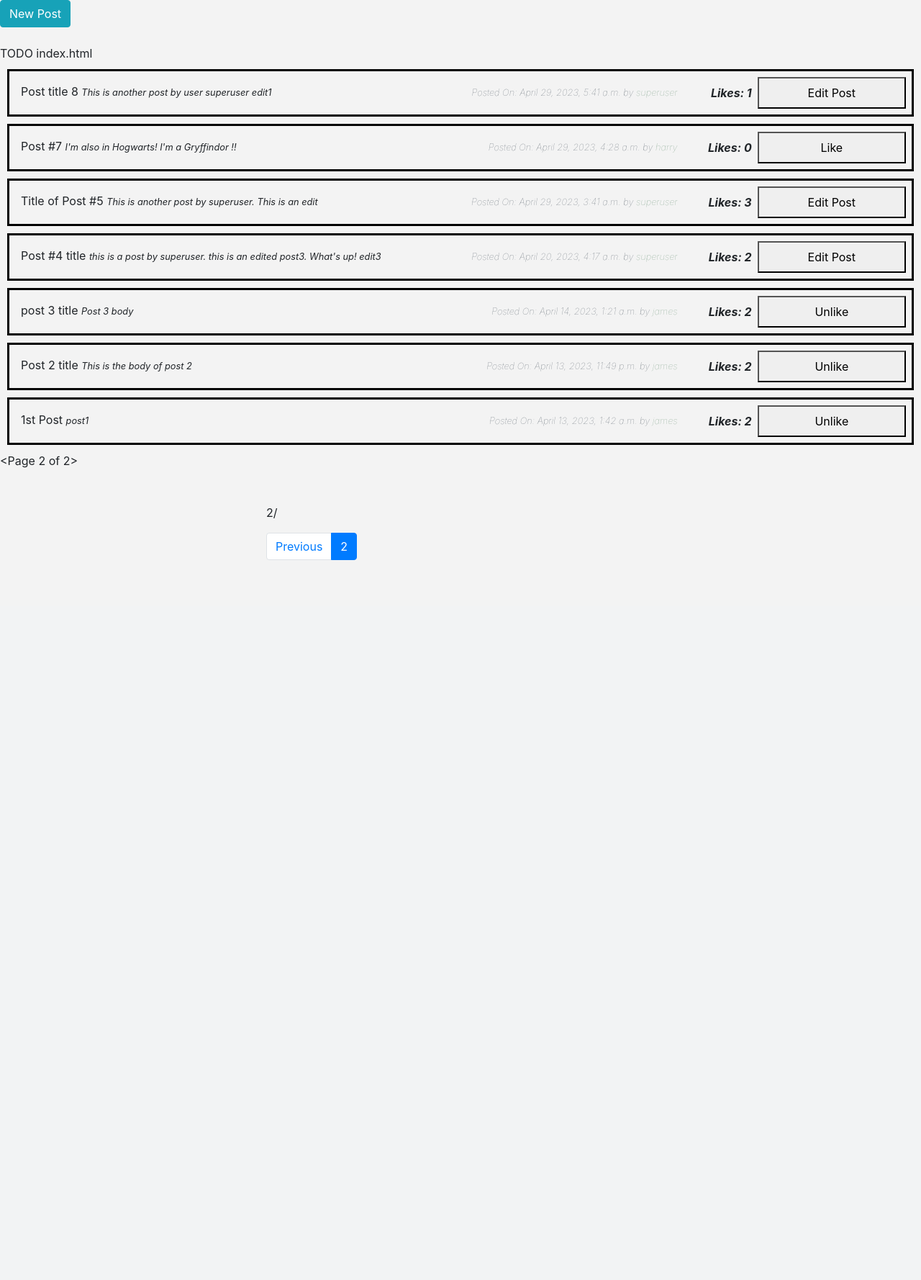
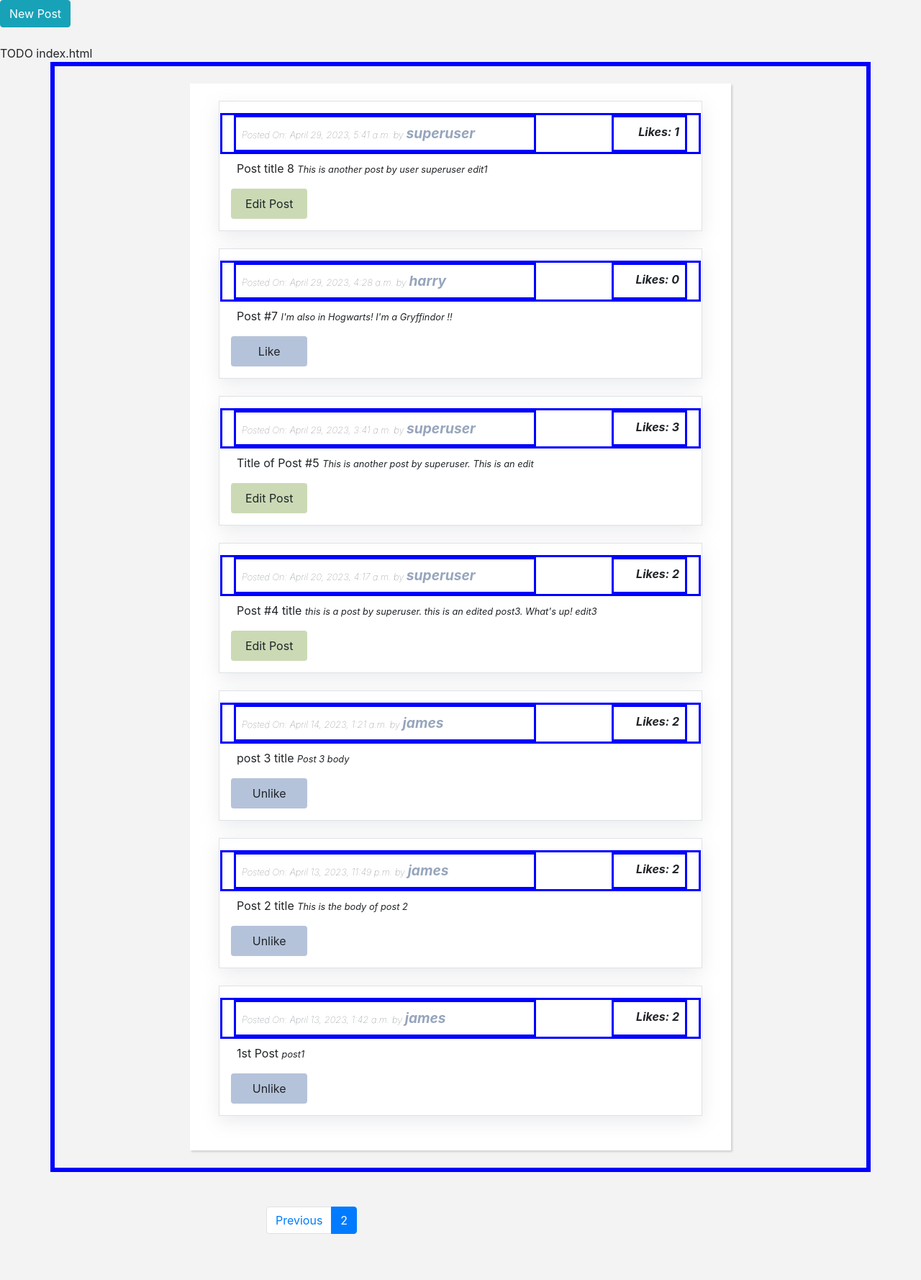
Before and after one commit to robot180/project4-network, a Django app: page /?page=2 in a window 1280 px wide. Shown: the part 56-1834 px from the top of the page at 72% size. Before the commit the page ends 834 px from the top, so only its background shows below. Run offline with Django 3.2, Linux system fonts and the light colour scheme; a user stored in the database is signed in; data comes from the database, SQL or seed files in the repository; both versions use the stored data as it was after the commit; tables that the repository leaves empty hold one stand-in row (values such as "Sample post"); some libraries are stand-ins or nearby versions.

Commit message:
styles.css update

```diff
--- a/network/static/network/posts.js
+++ b/network/static/network/posts.js
@@ -159,6 +159,7 @@ function editpost(content) {
   document.querySelector(`#post${content.editpostId}`).appendChild(editbox)
   const submit_button = document.createElement("button");
   submit_button.setAttribute("id", "submit_button");
+  submit_button.className = "btn green-button"
   submit_button.innerHTML = "Submit Edits";
   // submit_button.addEventListener("click", submit_edits())
   document.querySelector(`#post${content.editpostId}`).appendChild(submit_button);
@@ -209,7 +210,7 @@ async function submit_edits(content, editedpost, link) {
     //or recreate the "edit post" button using createElement
     const editbutton = document.createElement('button');
     editbutton.setAttribute("id", `post${result[0].pk}editpost`);
-    editbutton.classList = "col-2 col-sm-1 col-md-2 p-2 order-md-2 text-center align-self-center";
+    editbutton.classList = "btn green-button col-2 col-sm-1 col-md-2 p-2 order-md-2 text-center align-self-center";
     editbutton.innerHTML = "Edit Post";
     editbutton.dataset.editpostbody = updated_post.body;
     editbutton.dataset.editpostId = content.editpostId;
--- a/network/static/network/styles.css
+++ b/network/static/network/styles.css
@@ -32,11 +32,23 @@ html body {
     cursor: pointer;
 }
 
+.user-link {
+  color: #96a5bc;
+  font-weight: bold;
+  font-size: 1.2rem;
+}
+
+
+
 .blue-button {
     background-color: #b5c3da;
     transition: color .15s ease-in-out, background-color .15s ease-in-out,border-color .15s ease-in-out;
 }
 
+.green-button {
+    background-color: #cbdab5;
+    transition: color .15s ease-in-out, background-color .15s ease-in-out,border-color .15s ease-in-out;
+}
 .pagination-green-inactive {
     color: #85A68E;
 }
--- a/network/templates/network/index.html
+++ b/network/templates/network/index.html
@@ -15,6 +15,9 @@
 TODO index.html
 <br>
 
+<div class="container-lg debug">
+  <div class=" row justify-content-center debug">
+      <div class=" justify-content-center col-12 col-lg-8 m-4 p-4 bg-white box-shadow">
 
 {% if not allposts %}
   There are no posts.
@@ -24,27 +27,29 @@ TODO index.html
 
   {% for post in allposts %}
 
-  <div class = 'post_div row justify-contents-between pointer-link p-2' data-postinfo="{{ post }}" id="post{{post.id}}">
-    <div class="col-6 col-sm-5 col-md-3 p-2 order-md-2 small text-right text-muted font-italic font-weight-lighter align-self-center">
-        Posted On: {{ post.timestamp }} by <a href="{% url 'profileurl' username_profile=post.author %}">{{ post.author }}</a>
+        <div class = 'border box-shadow-posts p-3 mb-4 mx-0 mx-md-3' data-postinfo="{{ post }}" id="post{{post.id}}">
+          <div class="debug row px-3">
+            <div class="debug mr-auto col-sm-8  p-2 order-md-2 small text-left text-muted font-italic font-weight-lighter align-self-center">
+                Posted On: {{ post.timestamp }} by <a href="{% url 'profileurl' username_profile=post.author %}" class="user-link">{{ post.author }}</a>
             </div>
-    <div  class="col-2 col-sm-1 col-md-1 p-2 order-md-2 text-right font-italic align-self-center">
+            <div  class="debug col-3 col-sm-4 col-md-2 p-2 order-md-2 text-right font-italic">
               <strong id="post{{post.id}}-likes">Likes: {{ post.liked_by.count }}</strong>
             </div>
-    <div class="col px-2 pb-2 pt-md-2 order-md-1 text-truncate">
+          </div>
+          <div class="mb-2 col px-2 pb-2 pt-md-2 order-md-1 text-break">
             {{ post.title }}
             <small><em>{{ post.body }}</em></small>
           </div>
           {% if user.is_authenticated %}
             {% if user == post.author %}
-      <button id="post{{post.id}}editpost" class="col-2 col-sm-1 col-md-2 p-2 order-md-2 text-center align-self-center"
+            <button id="post{{post.id}}editpost" class="btn green-button col-2 col-sm-1 col-md-2 p-2 order-md-2 text-center align-self-center"
             data-postauthor="{{ post.author }}" data-editpostbody="{{ post.body }}" data-editpost-id="{{ post.id }}" onclick="editpost(this.dataset)">Edit Post</button>
             {% else %}
               {% if user in post.liked_by.all %}
-        <button id="post{{post.id}}-like-unlike" class="col-2 col-sm-1 col-md-2 p-2 order-md-2 text-center align-self-center" data-likedpost-id="{{ post.id }}" data-post-likedby="{{ post.liked_by.all }}" data-user="{{ user }}"
+              <button id="post{{post.id}}-like-unlike" class="btn blue-button col-2 col-sm-1 col-md-2 p-2 order-md-2 text-center align-self-center" data-likedpost-id="{{ post.id }}" data-post-likedby="{{ post.liked_by.all }}" data-user="{{ user }}"
               data-likes="{{ post.liked_by.count }}" onclick="likepost(this.dataset)">Unlike</button>
               {% else %}
-        <button id="post{{post.id}}-like-unlike" class="col-2 col-sm-1 col-md-2 p-2 order-md-2 text-center align-self-center" data-likedpost-id="{{ post.id }}" data-post-likedby="{{ post.liked_by.all }}" data-user="{{ user }}"
+              <button id="post{{post.id}}-like-unlike" class="btn blue-button col-2 col-sm-1 col-md-2 p-2 order-md-2 text-center align-self-center" data-likedpost-id="{{ post.id }}" data-post-likedby="{{ post.liked_by.all }}" data-user="{{ user }}"
               data-likes="{{ post.liked_by.count }}" onclick="likepost(this.dataset)">Like</button>
               {% endif %}
             {% endif %}
@@ -54,15 +59,14 @@ TODO index.html
   {% endfor %}
 
 {% endif %}
-
-{{ allposts }}
-
+    </div>
+  </div>
+</div>
 
 
 <div class = "container" id="pagenav">
     <div class="row my-5">
         <div class="col-md-4 offset-md-3">
-            <p>{{ allposts.number }}/</p>
             <nav aria-label="...">
                 <ul class="pagination">
 
--- a/project4/settings.py
+++ b/project4/settings.py
@@ -38,6 +38,7 @@ INSTALLED_APPS = [
     'django.contrib.sessions',
     'django.contrib.messages',
     'django.contrib.staticfiles',
+    'django.contrib.humanize', #allows Django naturaltime filter to be used in templates
 ]
 
 MIDDLEWARE = [
```
Also changed, not shown: network/templates/network/profile.html (+48 -41 lines), db.sqlite3. Lines whose indentation alone changed are shown as unchanged.
